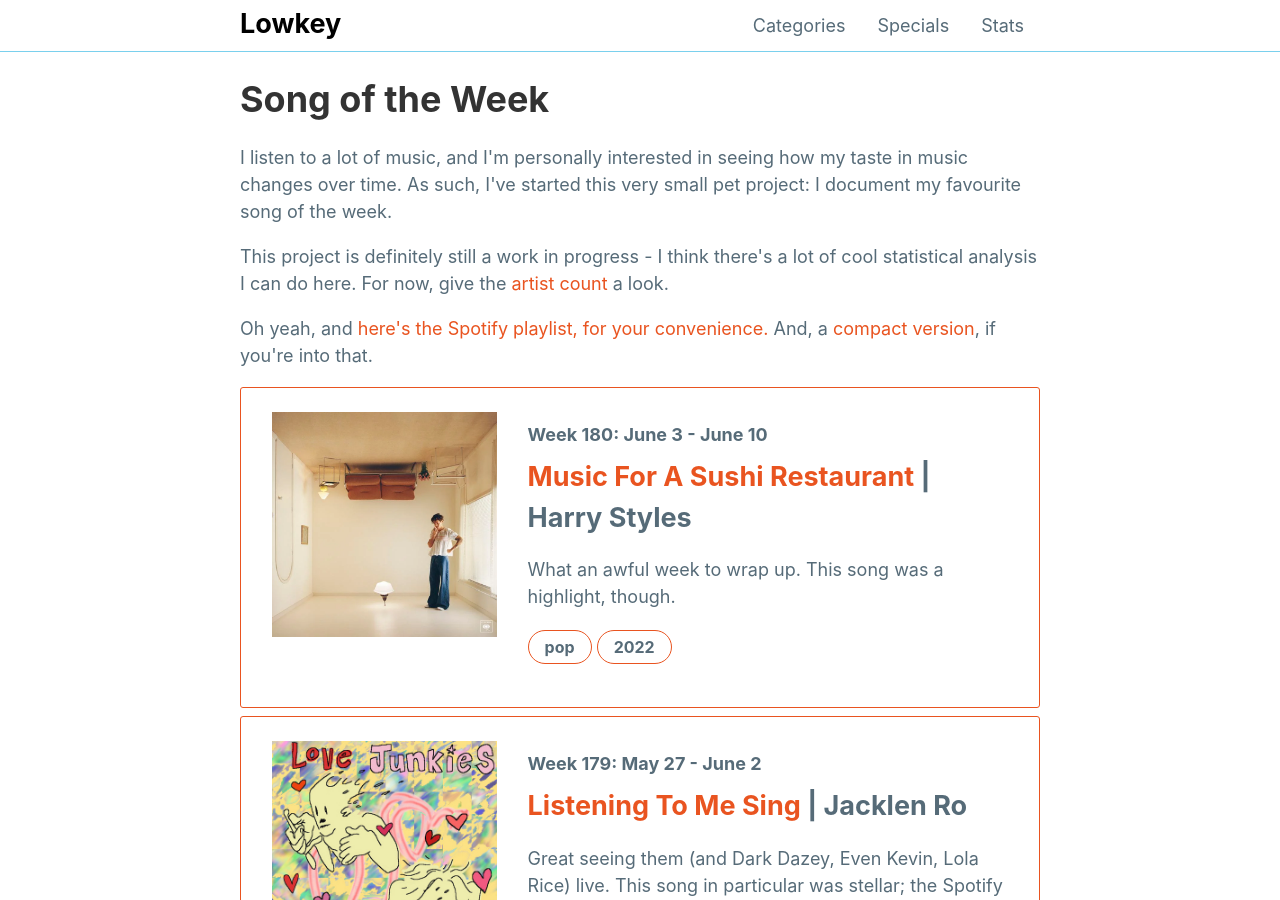
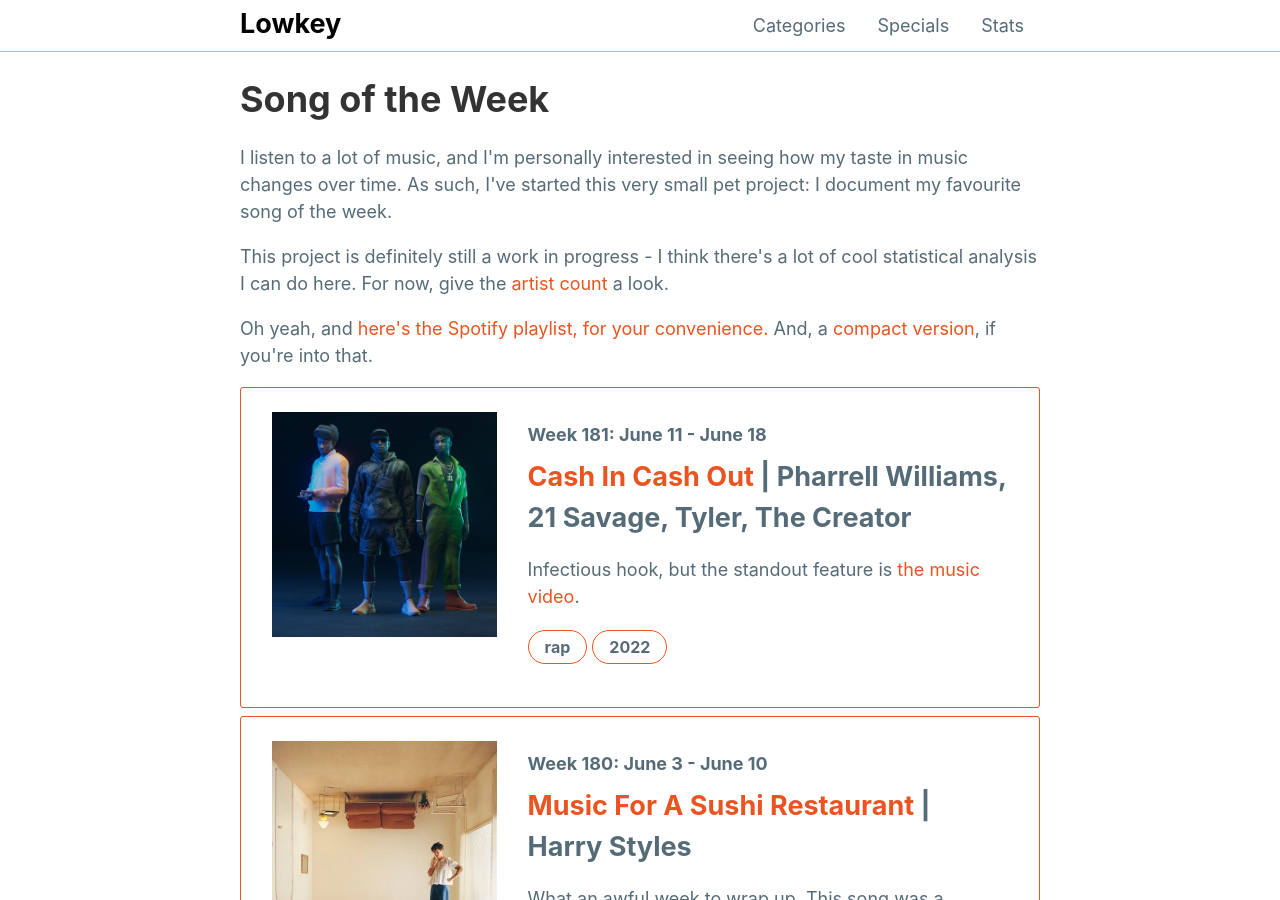
Before and after one commit to mattxwang/lowkey, a Jekyll site: the page built from stats/song-of-the-week.html, in a window 1280 px wide and 900 px high. Built offline with Jekyll 4.4.1, drawn with Linux system fonts in a browser that asks for light colours; comment, search, counter and statistics services are not loaded; some of the changed text lies outside the part shown.

Commit message:
CASH IN CASH OUT CASH IN CASH OUT

```diff
--- a/_data/sotw.yml
+++ b/_data/sotw.yml
@@ -238,7 +238,7 @@
   week: "Week 22: May 24 - May 30"
   title: "EARFQUAKE"
   artists:
-  - "Tyler, the Creator"
+  - "Tyler, The Creator"
   album: "IGOR"
   album_art: "igor.jpg"
   genre: "rap"
@@ -2048,3 +2048,16 @@
   year: 2022
   blurb: >
     What an awful week to wrap up. This song was a highlight, though.
+week181:
+  week: "Week 181: June 11 - June 18"
+  title: "Cash In Cash Out"
+  artists:
+  - "Pharrell Williams"
+  - "21 Savage"
+  - "Tyler, The Creator"
+  album: "Cash In Cash Out"
+  album_art: "cico.jpeg"
+  genre: "rap"
+  year: 2022
+  blurb: >
+    Infectious hook, but the standout feature is [the music video](https://www.youtube.com/watch?v=cKEwnhc8ItY).
```
Also changed, not shown: img/albums/cico.jpeg (added).
